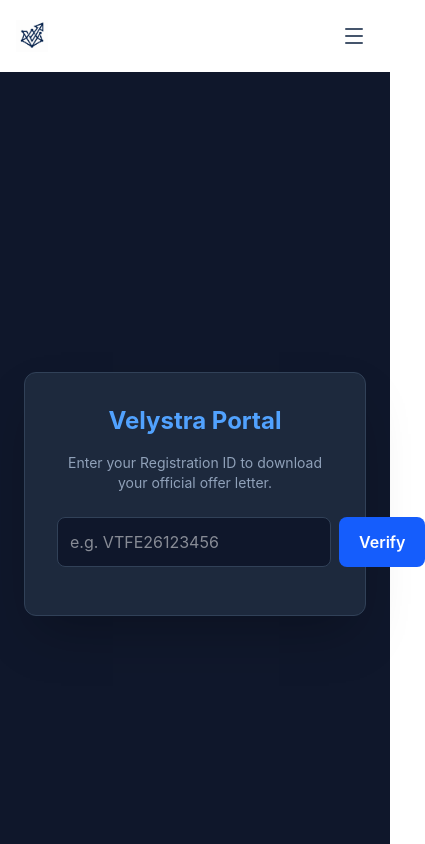
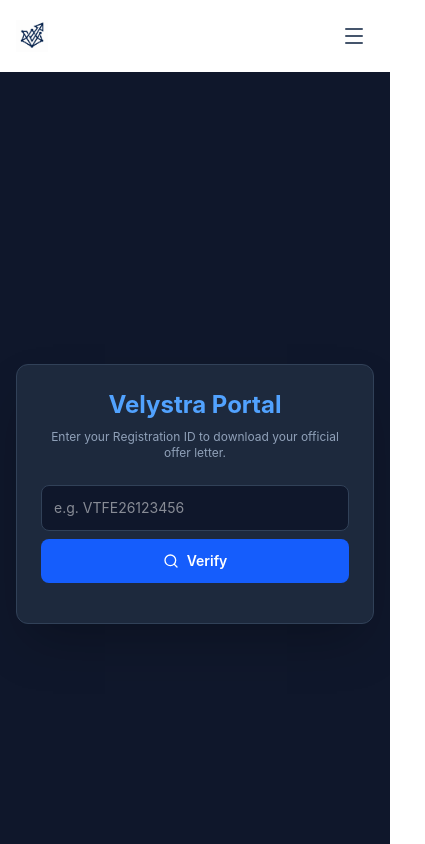
Before and after one commit to sahilofficialgit/velystra-technology, a React (Vite) app: page /offer-letter in a window 390 px wide. Shown: the top 844 px of the page, 425 px wide, since content can reach past the window. Built offline with nearby package versions, Linux system fonts and the light colour scheme.

Commit message:
if any thing wrong jump on before this version

```diff
--- a/src/pages/Apply.jsx
+++ b/src/pages/Apply.jsx
@@ -2,22 +2,12 @@
 import { User, Mail, Phone, Code, Send, CheckCircle, AlertCircle, Briefcase, Calendar, Info } from 'lucide-react';
 
 const Apply = () => {
-  // Aaj ki current date nikalne ka tareeka (DD/MM/YYYY format ya YYYY-MM-DD ke liye)
-  const getTodayDate = () => {
-    const today = new Date();
-    const day = String(today.getDate()).padStart(2, '0');
-    const month = String(today.getMonth() + 1).padStart(2, '0');
-    const year = today.getFullYear();
-    return `${day}/${month}/${year}`; // Certificate/Offer letter ke format ke mutabiq
-  };
-
   const [formData, setFormData] = useState({
     name: '',
     email: '',
     whatsapp: '',
     domain: 'Frontend Development',
-    duration: '1 Month',
-    startDate: getTodayDate() // Automatically current date set ho jayegi
+    duration: '1 Month' // NAYA: Default duration
   });
   const [isSubmitting, setIsSubmitting] = useState(false);
   const [successData, setSuccessData] = useState(null);
@@ -32,17 +22,11 @@
     setIsSubmitting(true);
     setError(null);
 
-    // Ensure current date is synced right before submitting
-    const finalData = {
-      ...formData,
-      startDate: getTodayDate()
-    };
-
     try {
       const response = await fetch('https://velystra-backend.onrender.com/api/apply', {
         method: 'POST',
         headers: { 'Content-Type': 'application/json' },
-        body: JSON.stringify(finalData)
+        body: JSON.stringify(formData)
       });
 
       const data = await response.json();
@@ -143,7 +127,7 @@
                 </div>
               </div>
 
-              {/* TRANSPARENCY NOTE WALA BOX */}
+              {/* TRANSPARENCY NOTE WALA BOX YAHAN HAI */}
               <div className="bg-blue-50 border border-blue-200 p-4 rounded-lg mt-2 text-sm text-blue-900">
                 <h4 className="font-bold flex items-center gap-2 mb-2">
                   <Info size={16} className="text-blue-700" /> Transparent Fee Structure
--- a/src/pages/OfferLetter.jsx
+++ b/src/pages/OfferLetter.jsx
@@ -1,6 +1,6 @@
 // src/pages/OfferLetter.jsx
 import { useState, useEffect } from 'react';
-import { Download } from 'lucide-react';
+import { Download, Search } from 'lucide-react';
 import { useSearchParams } from 'react-router-dom';
 import { jsPDF } from 'jspdf';
 
@@ -62,11 +62,15 @@
       const xPercent = (percent) => (percent * 210) / 100;
       const yPercent = (percent) => (percent * 297) / 100;
 
+      // --- INSTANT CURRENT DATE GENERATOR ---
+      const today = new Date();
+      const currentFormattedDate = `${String(today.getDate()).padStart(2, '0')}/${String(today.getMonth() + 1).padStart(2, '0')}/${today.getFullYear()}`;
+
       // --- TEXT STYLING (Black & Bold matching certificate style) ---
       doc.setTextColor(0, 0, 0); // Pure black color
       doc.setFont("helvetica", "bold");
 
-      // 1. Student Name (Bold) - Yahan ab tu percentage daal sakta hai (jaise Width ka 15%, Height ka 23%)
+      // 1. Student Name (Bold)
       doc.setFontSize(13);
       doc.text(userData.name || '', xPercent(15), yPercent(36.1));
 
@@ -83,11 +87,11 @@
       const durationNum = userData.duration ? userData.duration.toString().replace(/[^0-9]/g, '') : '1';
       doc.text(durationNum, xPercent(48.5), yPercent(50));
 
-      // 5. Start Date (Bold)
-      doc.text(userData.startDate || '', xPercent(15), yPercent(52.5));
+      // 5. Start Date (Automatically using current/system date if backend data is empty)
+      doc.text(userData.startDate || currentFormattedDate, xPercent(15), yPercent(52.5));
 
-      // 6. End Date (Bold)
-      doc.text(userData.endDate || '', xPercent(42), yPercent(52.5));
+      // 6. End Date (Automatically fallback to current date or value)
+      doc.text(userData.endDate || currentFormattedDate, xPercent(42), yPercent(52.5));
 
       // Save the final PDF
       doc.save(`Velystra_Offer_Letter_${userData.name.replace(/\s+/g, '_')}.pdf`);
@@ -95,32 +99,32 @@
   };
 
   return (
-    <div className="min-h-screen bg-slate-900 text-white flex flex-col items-center justify-center p-6">
-      <div className="bg-slate-800 p-8 rounded-xl shadow-2xl max-w-md w-full text-center border border-slate-700">
-        <h2 className="text-2xl font-bold mb-4 text-blue-400">Velystra Portal</h2>
-        <p className="text-slate-400 text-sm mb-6">Enter your Registration ID to download your official offer letter.</p>
+    <div className="min-h-screen bg-slate-900 text-white flex flex-col items-center justify-center p-4 sm:p-6">
+      <div className="bg-slate-800 p-6 sm:p-8 rounded-xl shadow-2xl w-full max-w-md text-center border border-slate-700">
+        <h2 className="text-2xl font-bold mb-2 text-blue-400">Velystra Portal</h2>
+        <p className="text-slate-400 text-xs sm:text-sm mb-6">Enter your Registration ID to download your official offer letter.</p>
 
-        <form onSubmit={handleSearch} className="flex gap-2 mb-4">
+        <form onSubmit={handleSearch} className="flex flex-col sm:flex-row gap-2 mb-4">
           <input
             value={regId}
             onChange={(e) => setRegId(e.target.value)}
             placeholder="e.g. VTFE26123456"
-            className="flex-1 bg-slate-900 border border-slate-700 p-3 rounded-lg text-white focus:outline-none focus:border-blue-500"
+            className="w-full bg-slate-900 border border-slate-700 p-3 rounded-lg text-white text-sm focus:outline-none focus:border-blue-500"
           />
-          <button type="submit" className="bg-blue-600 hover:bg-blue-500 text-white px-5 py-3 rounded-lg font-semibold transition">
-            {loading ? 'Loading...' : 'Verify'}
+          <button type="submit" className="w-full sm:w-auto bg-blue-600 hover:bg-blue-500 text-white px-5 py-3 rounded-lg font-semibold transition text-sm flex items-center justify-center gap-2">
+            <Search size={16}/> {loading ? 'Loading...' : 'Verify'}
           </button>
         </form>
 
         {userData && (
-          <div className="mt-6 bg-slate-900/50 p-4 rounded-lg border border-slate-700/50 text-left">
-            <p className="text-sm text-slate-400">Name: <span className="text-white font-medium">{userData.name}</span></p>
-            <p className="text-sm text-slate-400">Domain: <span className="text-white font-medium">{userData.domain}</span></p>
-            <p className="text-sm text-slate-400">Duration: <span className="text-white font-medium">{userData.duration}</span></p>
-            <p className="text-sm text-slate-400">Start Date: <span className="text-white font-medium">{userData.startDate}</span></p>
-            <p className="text-sm text-slate-400">End Date: <span className="text-white font-medium">{userData.endDate || 'N/A'}</span></p>
+          <div className="mt-6 bg-slate-900/50 p-4 rounded-lg border border-slate-700/50 text-left space-y-2">
+            <p className="text-xs sm:text-sm text-slate-400">Name: <span className="text-white font-medium">{userData.name}</span></p>
+            <p className="text-xs sm:text-sm text-slate-400">Domain: <span className="text-white font-medium">{userData.domain}</span></p>
+            <p className="text-xs sm:text-sm text-slate-400">Duration: <span className="text-white font-medium">{userData.duration}</span></p>
+            <p className="text-xs sm:text-sm text-slate-400">Start Date: <span className="text-white font-medium">{userData.startDate || 'Current Date'}</span></p>
+            <p className="text-xs sm:text-sm text-slate-400">End Date: <span className="text-white font-medium">{userData.endDate || 'Current Date'}</span></p>
 
-            <button onClick={downloadOfferPDF} className="mt-4 w-full bg-emerald-600 hover:bg-emerald-500 text-white py-3 rounded-lg font-bold flex items-center justify-center gap-2 transition shadow-lg">
+            <button onClick={downloadOfferPDF} className="mt-4 w-full bg-emerald-600 hover:bg-emerald-500 text-white py-3 rounded-lg font-bold flex items-center justify-center gap-2 transition shadow-lg text-sm">
               <Download size={18}/> Download Offer Letter PDF
             </button>
           </div>
```
Lines whose indentation alone changed are shown as unchanged.
